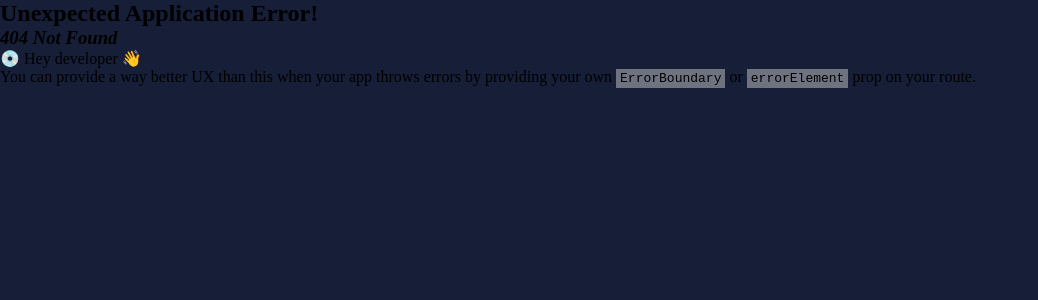
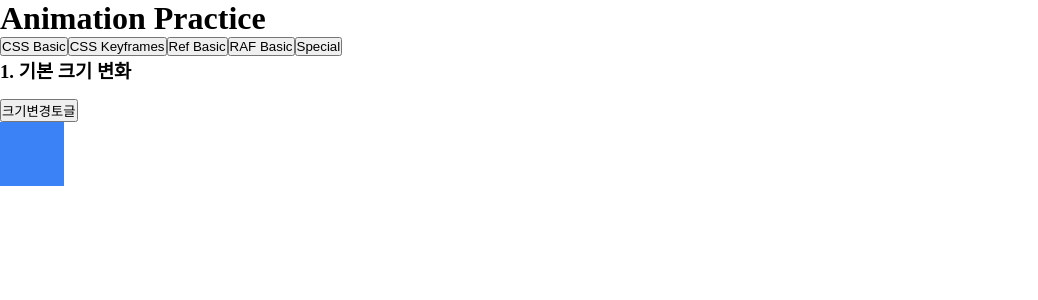
Before and after one commit to littleduck1219/animation_ball, a React (Create React App) app in the folder react/: page /animation in a window 1280 px wide. Before the commit this address had no page. Shown: the top 300 px of the page, without its empty margins (0-1038 px from the left). Built offline with nearby package versions, Linux system fonts and the light colour scheme.

Commit message:
animation practice base

```diff
--- a/react/package.json
+++ b/react/package.json
@@ -3,6 +3,9 @@
   "version": "0.1.0",
   "private": true,
   "dependencies": {
+    "@emotion/react": "^11.14.0",
+    "@emotion/styled": "^11.14.0",
+    "@mui/material": "^7.1.2",
     "@testing-library/dom": "^10.4.0",
     "@testing-library/jest-dom": "^6.6.3",
     "@testing-library/react": "^16.3.0",
--- a/react/src/index.css
+++ b/react/src/index.css
@@ -15,7 +15,7 @@ html {
 body {
     width: 100%;
     height: 100%;
-    background-color: #161e38;
+    /* background-color: #161e38; */
     overflow: hidden;
 }
 
--- /dev/null
+++ b/react/src/pages/animation-tutorial/TutorialMain.tsx
@@ -0,0 +1,58 @@
+import React, { ReactElement, useState } from "react";
+import CSSBasicAnimations from "./css/CSSBasicAnimations";
+
+type TabContentType = {
+    id: number;
+    label: string;
+    node: ReactElement;
+};
+
+export default function TutorialMain() {
+    const [tabState, setTabState] = useState(0);
+
+    const tabContents: TabContentType[] = [
+        {
+            id: 0,
+            label: "CSS Basic",
+            node: <CSSBasicAnimations />,
+        },
+        {
+            id: 1,
+            label: "CSS Keyframes",
+            node: <CSSBasicAnimations />,
+        },
+        {
+            id: 2,
+            label: "Ref Basic",
+            node: <CSSBasicAnimations />,
+        },
+        {
+            id: 3,
+            label: "RAF Basic",
+            node: <CSSBasicAnimations />,
+        },
+        {
+            id: 4,
+            label: "Special",
+            node: <CSSBasicAnimations />,
+        },
+    ];
+
+    const tabChangeHandler = (tabId: number) => {
+        setTabState(tabId);
+    };
+
+    return (
+        <div>
+            <div>
+                <h1>Animation Practice</h1>
+            </div>
+
+            {tabContents.map((content) => (
+                <button onClick={() => tabChangeHandler(content.id)}>{content.label}</button>
+            ))}
+
+            {tabContents.find((content) => tabState === content.id)?.node}
+        </div>
+    );
+}
--- /dev/null
+++ b/react/src/pages/animation-tutorial/css/CSSBasicAnimations.tsx
@@ -0,0 +1,22 @@
+import React, { useState } from "react";
+import "./cssBasicAnimations.css";
+
+export default function CSSBasicAnimations() {
+    const [activeDemo, setActiveDemo] = useState<string | null>(null);
+
+    return (
+        <div className='animations-container'>
+            {/* 1. 크기변화 */}
+            <div className='demo-section'>
+                <h3>1. 기본 크기 변화</h3>
+                <div className='demo-controls'>
+                    <button onClick={() => setActiveDemo(activeDemo === "scale" ? null : "scale")}>
+                        크기변경토글
+                    </button>
+                    <div
+                        className={`box scale-box ${activeDemo === "scale" ? "scaled" : ""}`}></div>
+                </div>
+            </div>
+        </div>
+    );
+}
--- /dev/null
+++ b/react/src/pages/animation-tutorial/css/cssBasicAnimations.css
@@ -0,0 +1,22 @@
+.animations-container {
+    display: flex;
+    flex-direction: column;
+    gap: 32px;
+}
+
+.demo-section {
+    display: flex;
+    flex-direction: column;
+    gap: 16px;
+}
+
+.scale-box {
+    width: 64px;
+    height: 64px;
+    background-color: #3b82f6;
+    transition: transform 0.5s ease-in-out;
+}
+
+.scaled {
+    transform: scale(1.5);
+}
--- /dev/null
+++ b/react/src/pages/raf/Raf1.tsx
@@ -0,0 +1,5 @@
+import React from "react";
+
+export default function Raf1() {
+    return <div></div>;
+}
```
Also changed, not shown: react/src/routes.tsx (+7 -0 lines), react/src/App.css (indentation only), 1 other file (tests, documents, lock files or other folders).
